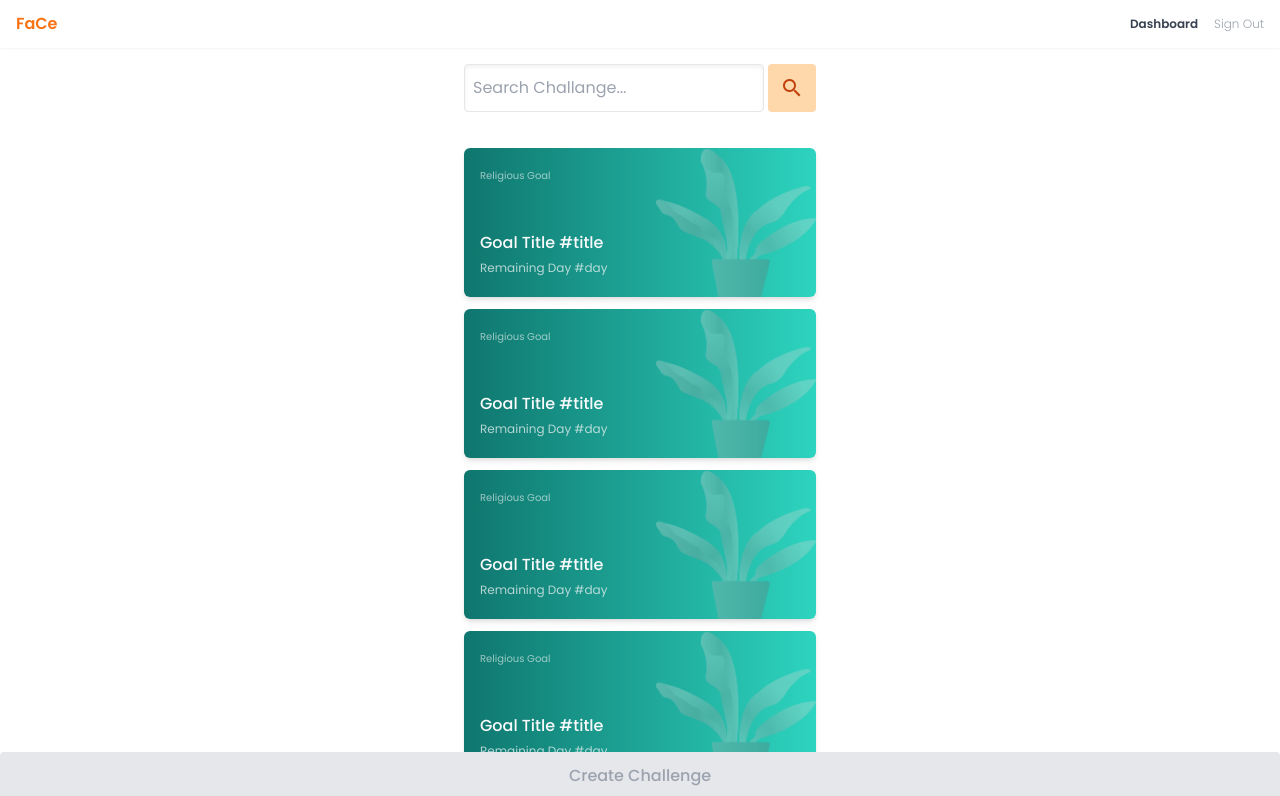
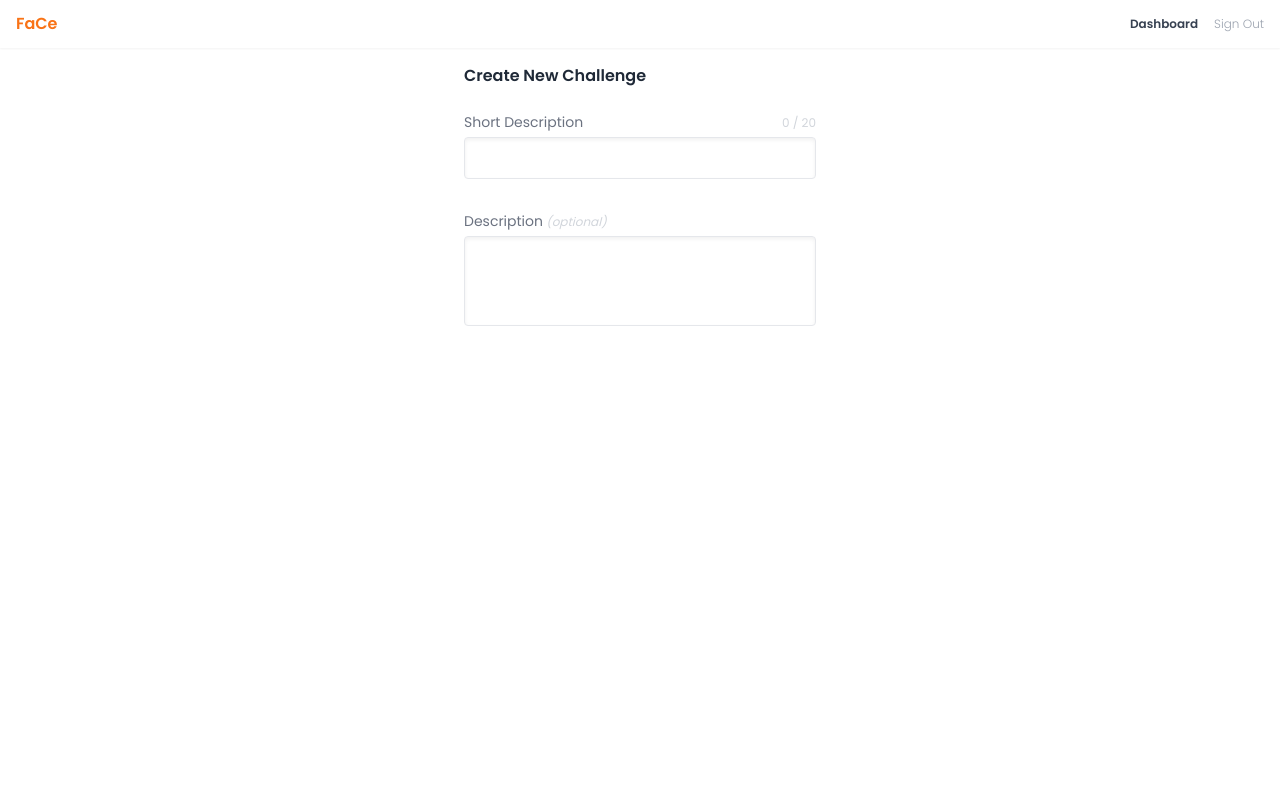
Before and after one commit to zulhamsy/face-app, a Vue app: page / in a window 1280 px wide. Shown: the top 796 px of the page. Built offline with nearby package versions, Linux system fonts and the light colour scheme.

Commit message:
createChallenge page init & refactor baseInput

```diff
--- a/src/App.vue
+++ b/src/App.vue
@@ -5,7 +5,7 @@
 </template>
 
 <script>
-import Dashboard from './views/Dashboard.vue'
+import Dashboard from './views/CreateChallenge.vue'
 export default {
   components: {
     Dashboard
--- a/src/components/BaseInput.vue
+++ b/src/components/BaseInput.vue
@@ -1,8 +1,13 @@
 <template>
   <input
-    class="p-2 rounded"
+    v-if="mode === 'input'"
     :color="color"
   >
+  <textarea
+    v-else
+    rows="3"
+    :color="color"
+  />
 </template>
 
 <script>
@@ -12,12 +17,26 @@ export default {
     color: {
       type: String,
       default: 'primary'
+    },
+    mode: {
+      type: String,
+      default: 'input',
+      validator(value) {
+        return ['input', 'textarea'].includes(value)
+      }
     }
   }
 }
 </script>
 <style scoped>
-input[color='primary'] {
+input,
+textarea {
+  @apply p-2;
+  @apply resize-none rounded;
+}
+
+input[color='primary'],
+textarea[color='primary'] {
   @apply border border-gray-200 shadow-inner;
   @apply focus:outline-none focus:ring-1 focus:ring-orange-500 focus:border-orange-500;
 }
--- /dev/null
+++ b/src/views/CreateChallenge.vue
@@ -0,0 +1,73 @@
+<template>
+  <!-- Navbar -->
+  <the-navbar />
+  <!-- Content -->
+  <div class="container mx-auto px-4 pt-16">
+    <h1 class="mb-6">
+      Create New Challenge
+    </h1>
+    <!-- Form -->
+    <form class="space-y-8 pb-5">
+      <!-- Desc Section -->
+      <div>
+        <base-input-label for="shortdesc">
+          <p class="shortdesc">
+            <span>Short Description</span>
+            <span class="counter">0 / 20</span>
+          </p>
+        </base-input-label>
+        <base-input
+          id="shortdesc"
+          class="w-full"
+        />
+      </div>
+      <div>
+        <base-input-label for="longdesc">
+          <span>Description</span>
+          <span class="optional"> (optional)</span>
+        </base-input-label>
+        <base-input
+          id="longdesc"
+          class="w-full"
+          mode="textarea"
+        />
+      </div>
+      <!-- Duration Section -->
+      <!-- Goal Section -->
+      <!-- Submit Button -->
+    </form>
+  </div>
+</template>
+
+<script>
+import BaseInput from '../components/BaseInput.vue'
+export default {
+  components: { BaseInput }
+}
+</script>
+
+<style scoped>
+.container {
+  @apply max-w-sm;
+}
+
+h1 {
+  @apply font-semibold;
+}
+
+.shortdesc {
+  @apply flex justify-between items-center;
+}
+
+.shortdesc .counter,
+.optional {
+  @apply text-xs text-gray-300;
+}
+
+textarea {
+}
+
+.optional {
+  @apply italic;
+}
+</style>
```
Also changed, not shown: src/views/CreateChallange.vue (deleted).
